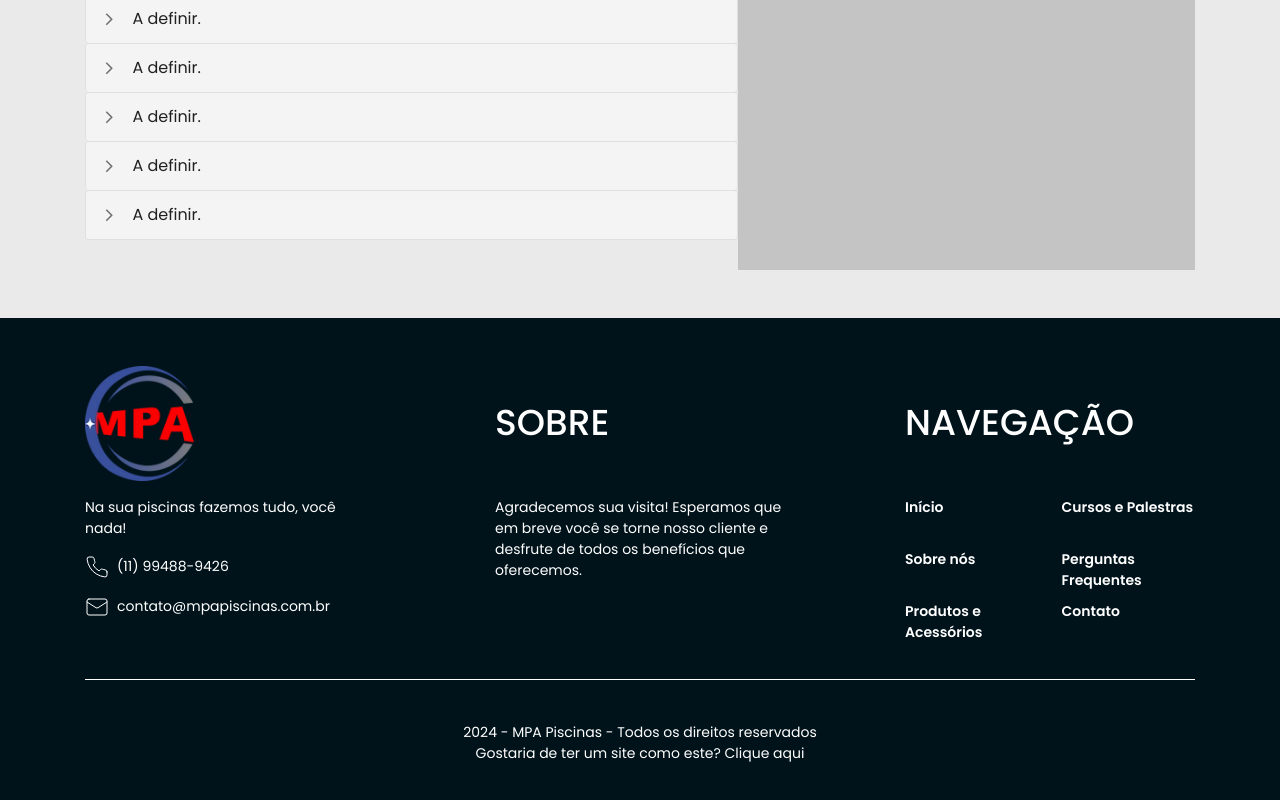
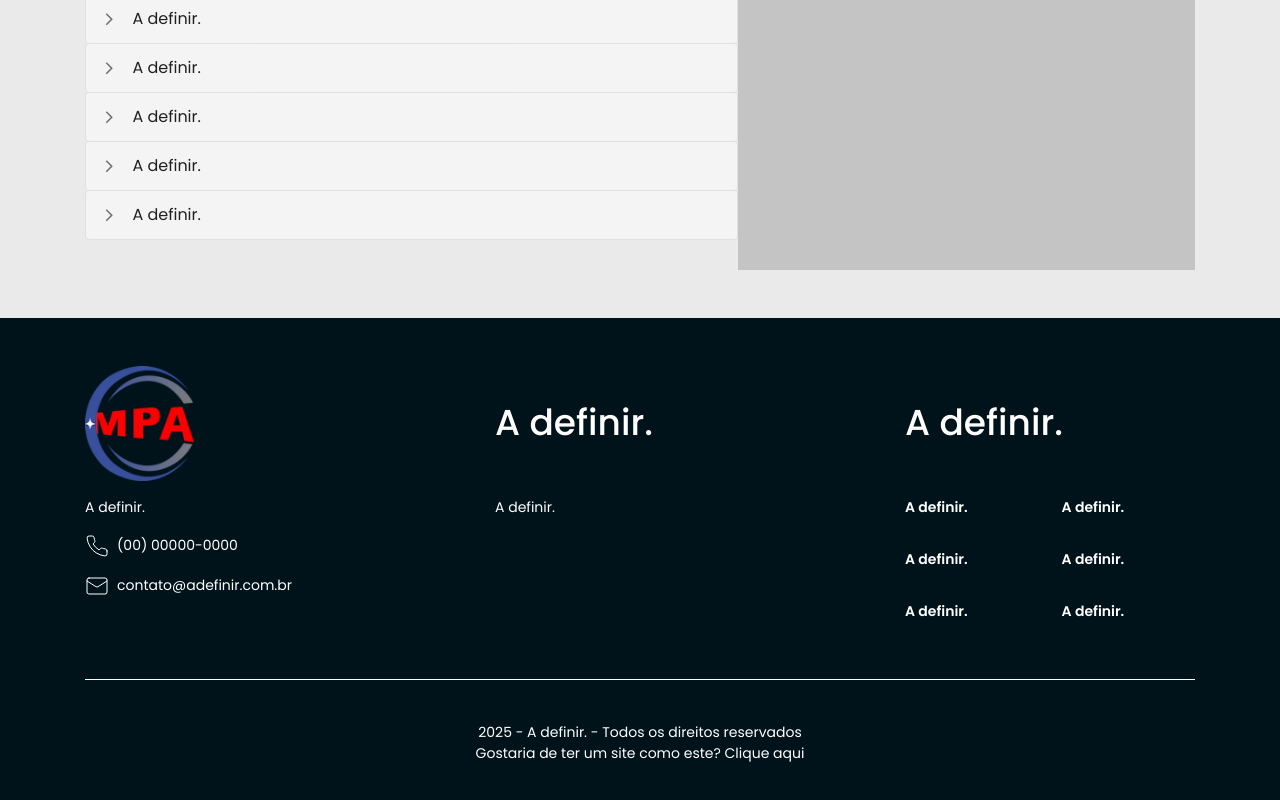
Before and after one commit to EdisonMatos/Site-Grosf, a React (Vite) app: page / in a window 1280 px wide. Shown: the part 4954-5754 px from the top of the page. Built offline with nearby package versions, Linux system fonts and the light colour scheme.

Commit message:
fix: Zera conteúdo do Footer

```diff
--- a/src/components/sections/Footer.jsx
+++ b/src/components/sections/Footer.jsx
@@ -19,7 +19,7 @@ function Footer() {
               src={mpaLogo}
               className="w-[109px] h-[115px]"
             ></img>
-            <p className="full">Na sua piscinas fazemos tudo, você nada!</p>
+            <p className="full">A definir.</p>
             <div className="flex full gap-x-[8px] items-center">
               <Phone
                 size={24}
@@ -32,7 +32,7 @@ function Footer() {
                 target="_blank"
                 className="hover:underline"
               >
-                (11) 99488-9426
+                (00) 00000-0000
               </a>
             </div>
             <div className="flex full gap-x-[8px] items-center">
@@ -42,25 +42,22 @@ function Footer() {
                 strokeWidth={1}
                 className="text-white"
               />
-              <p>contato@mpapiscinas.com.br</p>
+              <p>contato@adefinir.com.br</p>
             </div>
           </div>
         </MotionDivLeftToRight>
         <MotionDivUpToDown>
           <div className="flex flex-col gap-y-[16px] desktop1:w-[290px]">
             <h1 className="font-medium text-title2 desktop1:text-title5 desktop1:h-[115px] flex items-center">
-              SOBRE
+              A definir.
             </h1>
-            <p>
-              Agradecemos sua visita! Esperamos que em breve você se torne nosso
-              cliente e desfrute de todos os benefícios que oferecemos.
-            </p>
+            <p>A definir.</p>
           </div>
         </MotionDivUpToDown>
         <MotionDivRightToLeft>
           <div className="flex flex-col gap-y-[16px] desktop1:w-[290px]">
             <h1 className="font-medium text-title2 desktop1:text-title5 desktop1:h-[115px] flex items-center">
-              NAVEGAÇÃO
+              A definir.
             </h1>
             <div className="flex justify-between full">
               <div className="w-[46%] flex flex-col gap-y-[16px] text-paragraph3 font-semibold ">
@@ -74,7 +71,7 @@ function Footer() {
                     offset={-100}
                     href="#"
                   >
-                    Início
+                    A definir.
                   </Link>
                 </div>
                 <div className="h-[36px] ">
@@ -87,7 +84,7 @@ function Footer() {
                     offset={-80}
                     href="#"
                   >
-                    Sobre nós
+                    A definir.
                   </Link>
                 </div>
                 <div className="h-[36px] ">
@@ -100,7 +97,7 @@ function Footer() {
                     offset={-80}
                     href="#"
                   >
-                    Produtos e Acessórios
+                    A definir.
                   </Link>
                 </div>
               </div>
@@ -115,7 +112,7 @@ function Footer() {
                     offset={-80}
                     href="#"
                   >
-                    Cursos e Palestras
+                    A definir.
                   </Link>
                 </div>
                 <div className="h-[36px] ">
@@ -128,7 +125,7 @@ function Footer() {
                     offset={-80}
                     href="#"
                   >
-                    Perguntas Frequentes
+                    A definir.
                   </Link>
                 </div>
                 <div className="h-[36px] ">
@@ -141,7 +138,7 @@ function Footer() {
                     offset={-190}
                     href="#"
                   >
-                    Contato
+                    A definir.
                   </Link>
                 </div>
               </div>
@@ -155,7 +152,7 @@ function Footer() {
       <div className="text-center w-[88%] max-w-[1110px] flex flex-col mb-[48px] phone2:mb-[80px] tablet1:mb-0">
         <MotionDivUpToDown>
           <p className="w-full">
-            2024 - MPA Piscinas - Todos os direitos reservados
+            2025 - A definir. - Todos os direitos reservados
           </p>
           <p>
             <a
```
